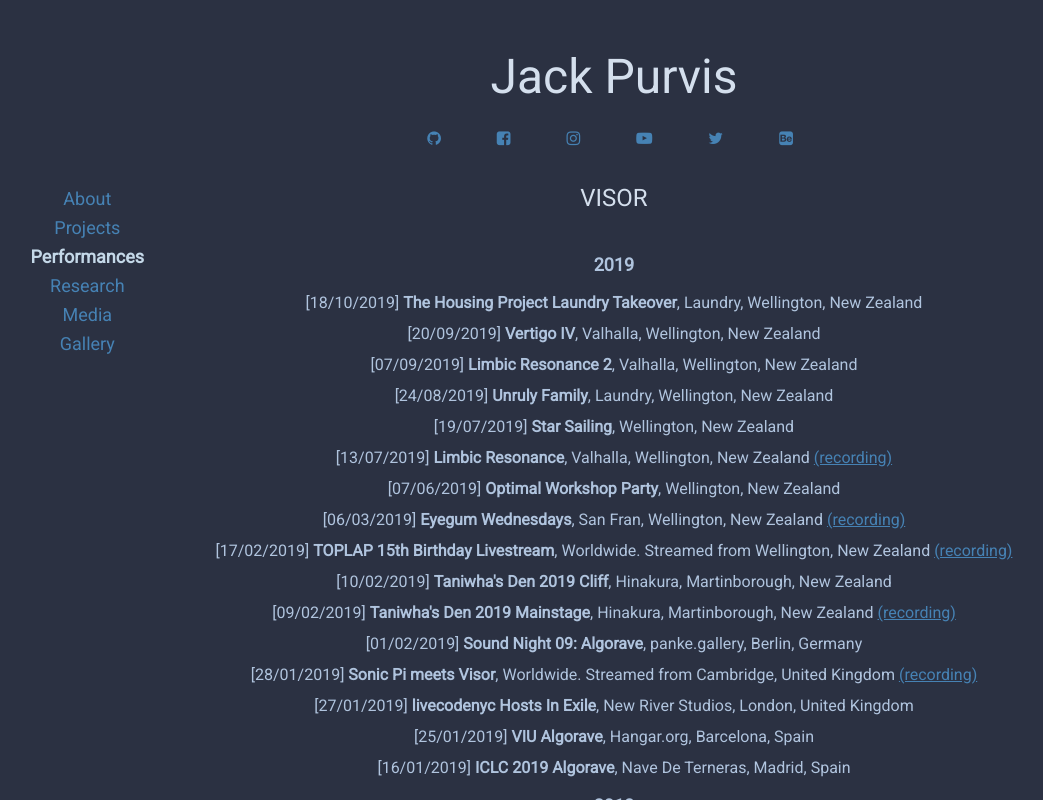
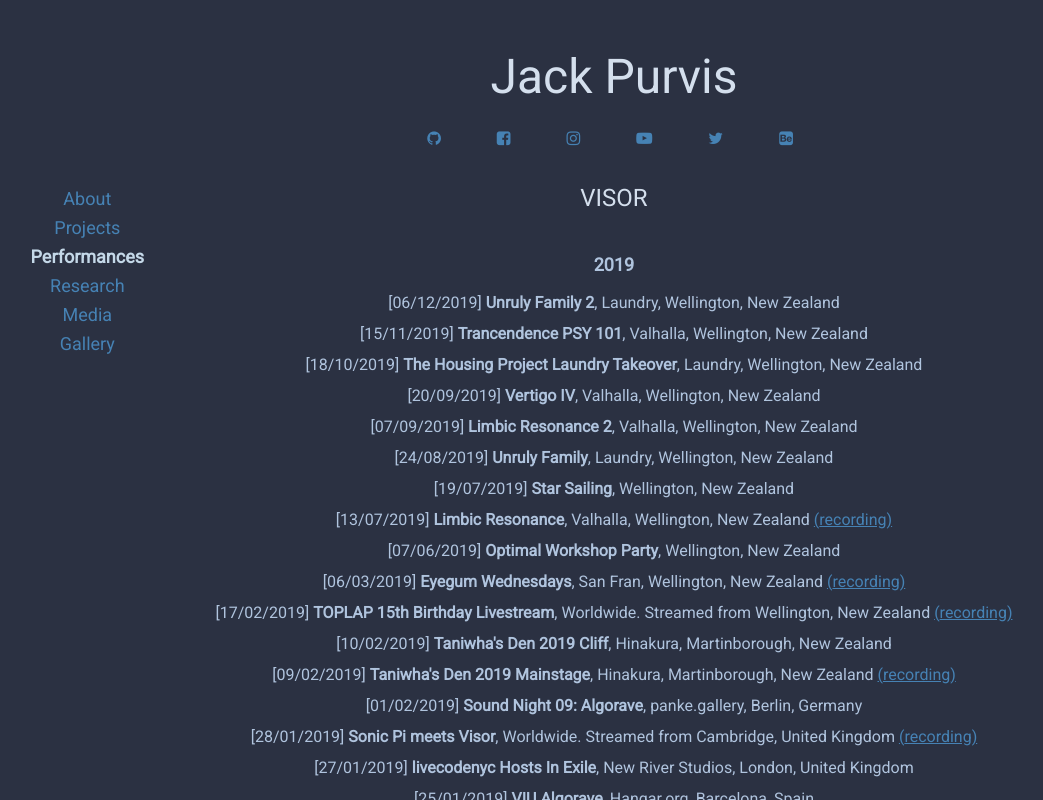
Before and after one commit to EmperorJack/personal-website, a React (Create React App) app: page / in a window 1280 px wide. Both pictures are taken after a click on the element "Performances". Shown: the top 800 px of the page, without its empty margins (26-1069 px from the left). Built offline with nearby package versions, Linux system fonts and the light colour scheme.

Commit message:
Performance updates: - Move performance data from html to json file - Dynamically render performance json data - Add two recent performances

```diff
--- a/src/components/pages/Performances.jsx
+++ b/src/components/pages/Performances.jsx
@@ -1,101 +1,36 @@
 import React, { Fragment } from 'react';
 import Page from '../Page.jsx';
 import Link from '../shared/Link.jsx';
+import performances from '../../performances.json';
 
 /* eslint-disable quote-props */
 
 const sections = {
   'VISOR': (<Fragment>
     <div className="list">
-      <div className="title">2019</div>
+      {Object.keys(performances).reverse().map((year) => (
+        <Fragment>
+          <div className="title">{year}</div>
 
-      <div className="list-item">
-        [18/10/2019] <strong>The Housing Project Laundry Takeover</strong>,
-        Laundry, Wellington, New Zealand
-      </div>
-      <div className="list-item">
-        [20/09/2019] <strong>Vertigo IV</strong>,
-        Valhalla, Wellington, New Zealand
-      </div>
-      <div className="list-item">
-        [07/09/2019] <strong>Limbic Resonance 2</strong>,
-        Valhalla, Wellington, New Zealand
-      </div>
-      <div className="list-item">
-        [24/08/2019] <strong>Unruly Family</strong>,
-        Laundry, Wellington, New Zealand
-      </div>
-      <div className="list-item">
-        [19/07/2019] <strong>Star Sailing</strong>,
-        Wellington, New Zealand
-      </div>
-      <div className="list-item">
-        [13/07/2019] <strong>Limbic Resonance</strong>,
-        Valhalla, Wellington, New Zealand <Link url={'https://tinyurl.com/visor-limbic-resonance-01'}>(recording)</Link>
-      </div>
-      <div className="list-item">
-        [07/06/2019] <strong>Optimal Workshop Party</strong>,
-        Wellington, New Zealand
-      </div>
-      <div className="list-item">
-        [06/03/2019] <strong>Eyegum Wednesdays</strong>,
-        San Fran, Wellington, New Zealand <Link url={'https://tinyurl.com/visor-eyegum-2019'}>(recording)</Link>
-      </div>
-      <div className="list-item">
-        [17/02/2019] <strong>TOPLAP 15th Birthday Livestream</strong>,
-        Worldwide. Streamed from Wellington, New Zealand <Link url={'https://tinyurl.com/visor-toplap15'}>(recording)</Link>
-      </div>
-      <div className="list-item">
-        [10/02/2019] <strong>Taniwha's Den 2019 Cliff</strong>,
-        Hinakura, Martinborough, New Zealand
-      </div>
-      <div className="list-item">
-        [09/02/2019] <strong>Taniwha's Den 2019 Mainstage</strong>,
-        Hinakura, Martinborough, New Zealand <Link url={'https://tinyurl.com/visor-taniwhasden-2019'}>(recording)</Link>
-      </div>
-      <div className="list-item">
-        [01/02/2019] <strong>Sound Night 09: Algorave</strong>,
-        panke.gallery, Berlin, Germany
-      </div>
-      <div className="list-item">
-        [28/01/2019] <strong>Sonic Pi meets Visor</strong>,
-        Worldwide. Streamed from Cambridge, United Kingdom <Link url={'https://tinyurl.com/visor-meets-sonicpi'}>(recording)</Link>
-      </div>
-      <div className="list-item">
-        [27/01/2019] <strong>livecodenyc Hosts In Exile</strong>,
-        New River Studios, London, United Kingdom
-      </div>
-      <div className="list-item">
-        [25/01/2019] <strong>VIU Algorave</strong>,
-        Hangar.org, Barcelona, Spain
-      </div>
-      <div className="list-item">
-        [16/01/2019] <strong>ICLC 2019 Algorave</strong>,
-        Nave De Terneras, Madrid, Spain
-      </div>
+          {performances[year].map((performance) => {
+            const {
+              date, name, location, url, url_label: urlLabel,
+            } = performance;
 
-      <div className="title">2018</div>
-
-      <div className="list-item">
-        [01/12/2018] <strong>Vertigo</strong>,
-        Valhalla, Wellington, New Zealand
-      </div>
-      <div className="list-item">
-        [17/11/2018] <strong>Burrowing Pufferfish Private Party</strong>,
-        Wellington, New Zealand <Link url={'https://tinyurl.com/visor-pufferfish-2018'}>(recording)</Link>
-      </div>
-      <div className="list-item">
-        [14/11/2018] <strong>Computer Graphics meeting</strong>,
-        Victoria University, Wellington, New Zealand
-      </div>
-      <div className="list-item">
-        [13/10/2018] <strong>FREAKS 001</strong>,
-        Wellington, New Zealand <Link url={'https://tinyurl.com/visor-freaks-2018'}>(recording)</Link>
-      </div>
-      <div className="list-item">
-        [23/06/2018] <strong>Art~Hack Winter Expo</strong>,
-        Newtown Community & Cultural Centre, Wellington, New Zealand
-      </div>
+            return (
+              <div className="list-item">
+                [{date}]
+                {' '}
+                <strong>{name}</strong>,
+                {' '}
+                {location}
+                {' '}
+                {url && (<Link url={url}>({urlLabel})</Link>)}
+              </div>
+            );
+          })}
+        </Fragment>
+      ))}
     </div>
   </Fragment>),
 };
--- /dev/null
+++ b/src/performances.json
@@ -0,0 +1,136 @@
+{
+  "2019": [
+    {
+      "date": "06/12/2019",
+      "name": "Unruly Family 2",
+      "location": "Laundry, Wellington, New Zealand"
+    },
+    {
+      "date": "15/11/2019",
+      "name": "Trancendence PSY 101",
+      "location": "Valhalla, Wellington, New Zealand"
+    },
+    {
+      "date": "18/10/2019",
+      "name": "The Housing Project Laundry Takeover",
+      "location": "Laundry, Wellington, New Zealand"
+    },
+    {
+      "date": "20/09/2019",
+      "name": "Vertigo IV",
+      "location": "Valhalla, Wellington, New Zealand"
+    },
+    {
+      "date": "07/09/2019",
+      "name": "Limbic Resonance 2",
+      "location": "Valhalla, Wellington, New Zealand"
+    },
+    {
+      "date": "24/08/2019",
+      "name": "Unruly Family",
+      "location": "Laundry, Wellington, New Zealand"
+    },
+    {
+      "date": "19/07/2019",
+      "name": "Star Sailing",
+      "location": "Wellington, New Zealand"
+    },
+    {
+      "date": "13/07/2019",
+      "name": "Limbic Resonance",
+      "location": "Valhalla, Wellington, New Zealand",
+      "url": "https://tinyurl.com/visor-limbic-resonance-01",
+      "url_label": "recording"
+    },
+    {
+      "date": "07/06/2019",
+      "name": "Optimal Workshop Party",
+      "location": "Wellington, New Zealand"
+    },
+    {
+      "date": "06/03/2019",
+      "name": "Eyegum Wednesdays",
+      "location": "San Fran, Wellington, New Zealand",
+      "url": "https://tinyurl.com/visor-eyegum-2019",
+      "url_label": "recording"
+    },
+    {
+      "date": "17/02/2019",
+      "name": "TOPLAP 15th Birthday Livestream",
+      "location": "Worldwide. Streamed from Wellington, New Zealand",
+      "url": "https://tinyurl.com/visor-toplap15",
+      "url_label": "recording"
+    },
+    {
+      "date": "10/02/2019",
+      "name": "Taniwha's Den 2019 Cliff",
+      "location": "Hinakura, Martinborough, New Zealand"
+    },
+    {
+      "date": "09/02/2019",
+      "name": "Taniwha's Den 2019 Mainstage",
+      "location": "Hinakura, Martinborough, New Zealand",
+      "url": "https://tinyurl.com/visor-taniwhasden-2019",
+      "url_label": "recording"
+    },
+    {
+      "date": "01/02/2019",
+      "name": "Sound Night 09: Algorave",
+      "location": "panke.gallery, Berlin, Germany"
+    },
+    {
+      "date": "28/01/2019",
+      "name": "Sonic Pi meets Visor",
+      "location": "Worldwide. Streamed from Cambridge, United Kingdom",
+      "url": "https://tinyurl.com/visor-meets-sonicpi",
+      "url_label": "recording"
+    },
+    {
+      "date": "27/01/2019",
+      "name": "livecodenyc Hosts In Exile",
+      "location": "New River Studios, London, United Kingdom"
+    },
+    {
+      "date": "25/01/2019",
+      "name": "VIU Algorave",
+      "location": "Hangar.org, Barcelona, Spain"
+    },
+    {
+      "date": "16/01/2019",
+      "name": "ICLC 2019 Algorave",
+      "location": "Nave De Terneras, Madrid, Spain"
+    }
+  ],
+
+  "2018": [
+    {
+      "date": "01/12/2018",
+      "name": "Vertigo",
+      "location": "Valhalla, Wellington, New Zealand"
+    },
+    {
+      "date": "17/11/2018",
+      "name": "Burrowing Pufferfish Private Party",
+      "location": "Wellington, New Zealand",
+      "url": "https://tinyurl.com/visor-pufferfish-2018",
+      "url_label": "recording"
+    },
+    {
+      "date": "14/11/2018",
+      "name": "Computer Graphics meeting",
+      "location": "Victoria University, Wellington, New Zealand"
+    },
+    {
+      "date": "13/10/2018",
+      "name": "FREAKS 001",
+      "location": "Wellington, New Zealand",
+      "url": "https://tinyurl.com/visor-freaks-2018",
+      "url_label": "recording"
+    },
+    {
+      "date": "23/06/2018",
+      "name": "Art~Hack Winter Expo",
+      "location": "Newtown Community & Cultural Centre, Wellington, New Zealand"
+    }
+  ]
+}
```
